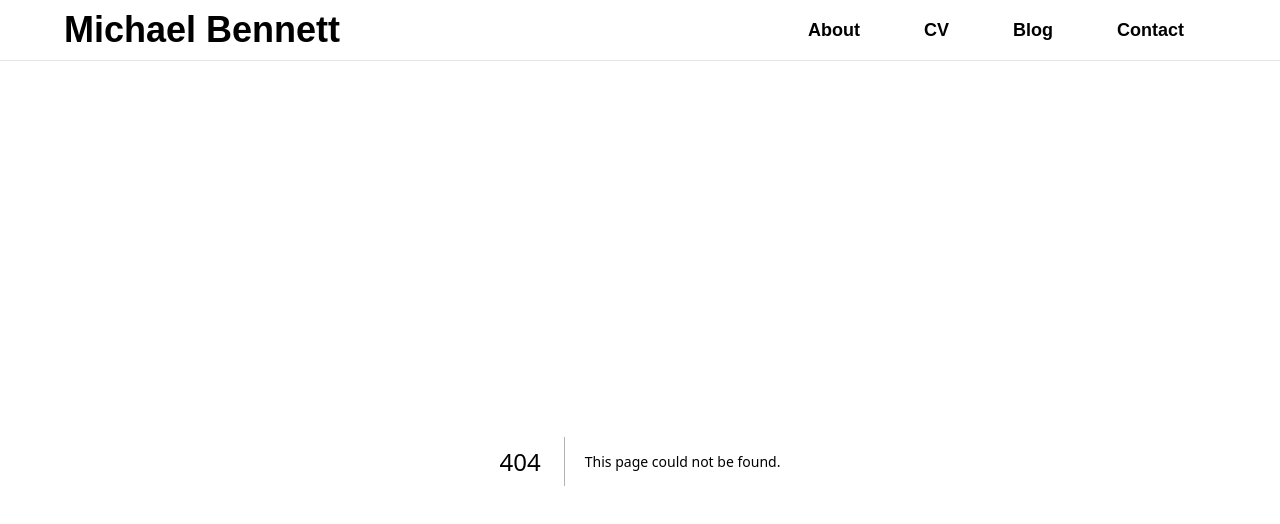
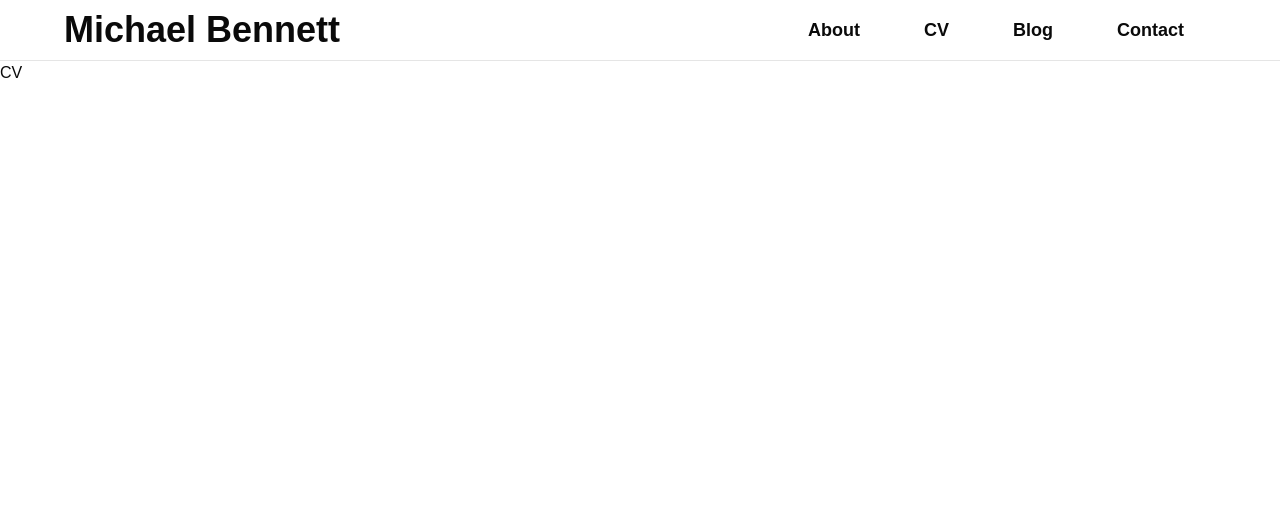
Before and after one commit to michaelbennett99/michaeldabennett.com, a Next.js app: page /cv in a window 1280 px wide. Before the commit this address had no page. Shown: the top 524 px of the page. Built offline with nearby package versions, Linux system fonts and the light colour scheme.

Commit message:
initialise CV page

```diff
--- /dev/null
+++ b/src/app/cv/page.tsx
@@ -0,0 +1,7 @@
+export default function CV() {
+  return (
+    <main>
+      <h1>CV</h1>
+    </main>
+  );
+}
```
